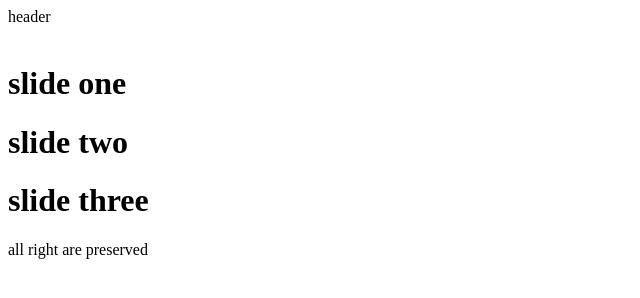
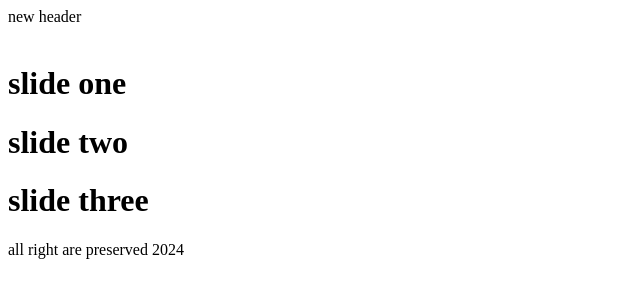
Before and after one commit to AKookani/git.project.one, a plain HTML site: page index.html in a window 1280 px wide. Shown: the full height of the page, 0-640 px from the left. Drawn offline with Linux system fonts and the light colour scheme.

Commit message:
sum changes in main branch

```diff
--- a/index.html
+++ b/index.html
@@ -7,7 +7,7 @@
 </head>
 <body>
     <header>
-        header
+        new header
     </header>
     <div class="banner">
         <img src="banner.jpg" alt="">
@@ -18,7 +18,7 @@
         <h1>slide three</h1>
     </div>
     <footer>
-        all right are preserved
+        all right are preserved 2024
     </footer>
 
     <script src="script.js"></script>
```
